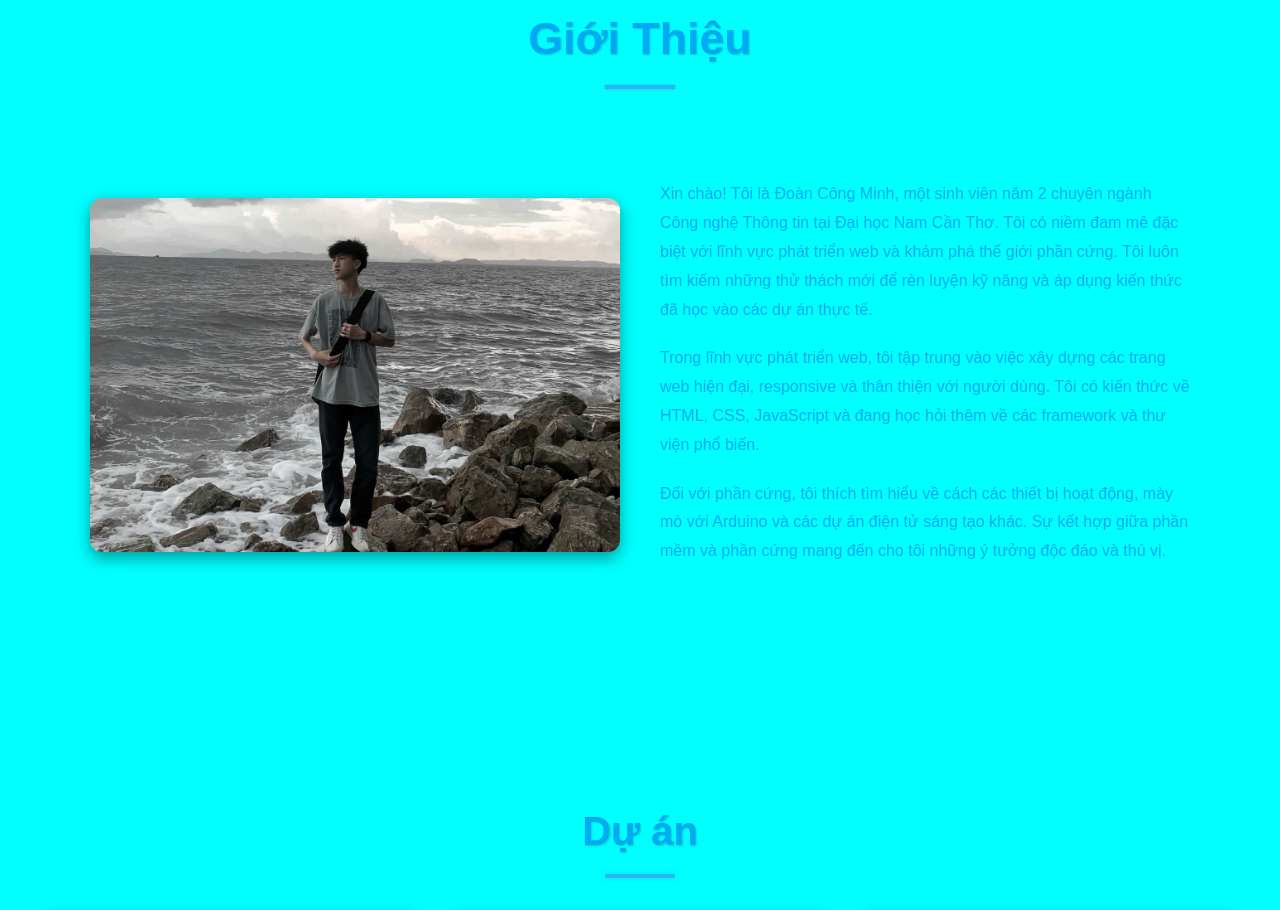
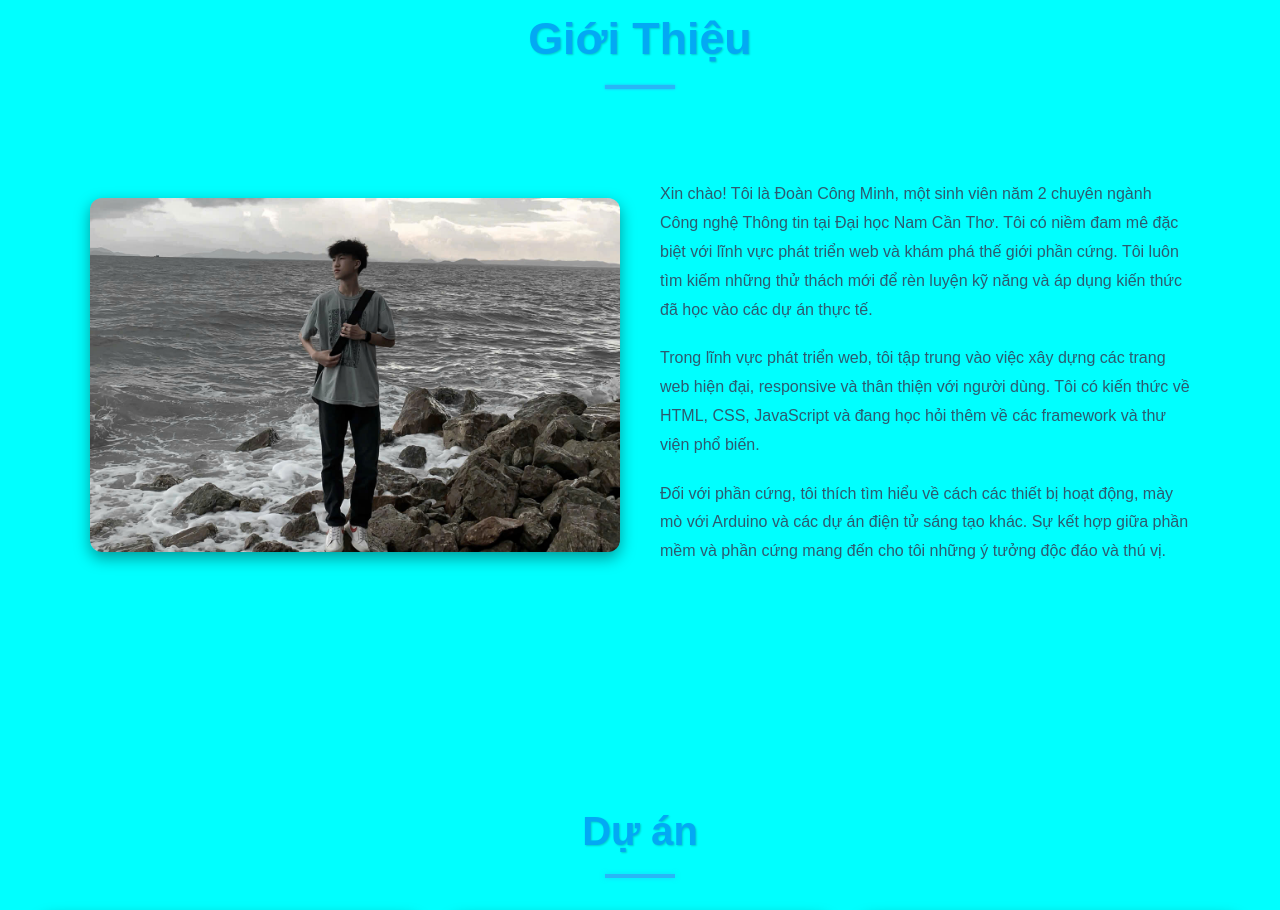
Before and after one commit to tommydoan/portfoliotommydoan, a plain HTML site: page index.html in a window 1280 px wide. Shown: the part 959-1869 px from the top of the page. Drawn offline with nearby package versions, Linux system fonts and the light colour scheme.

Commit message:
Update style.css

```diff
--- a/css/style.css
+++ b/css/style.css
@@ -537,7 +537,7 @@ header nav ul li a.active {
 
 #about .about-text {
     flex: 1;
-    color: #03a9f4; /* Màu trắng khói */
+    color: #2c5a70; /* Màu trắng khói */
 }
 
 #about .about-text p {
```
